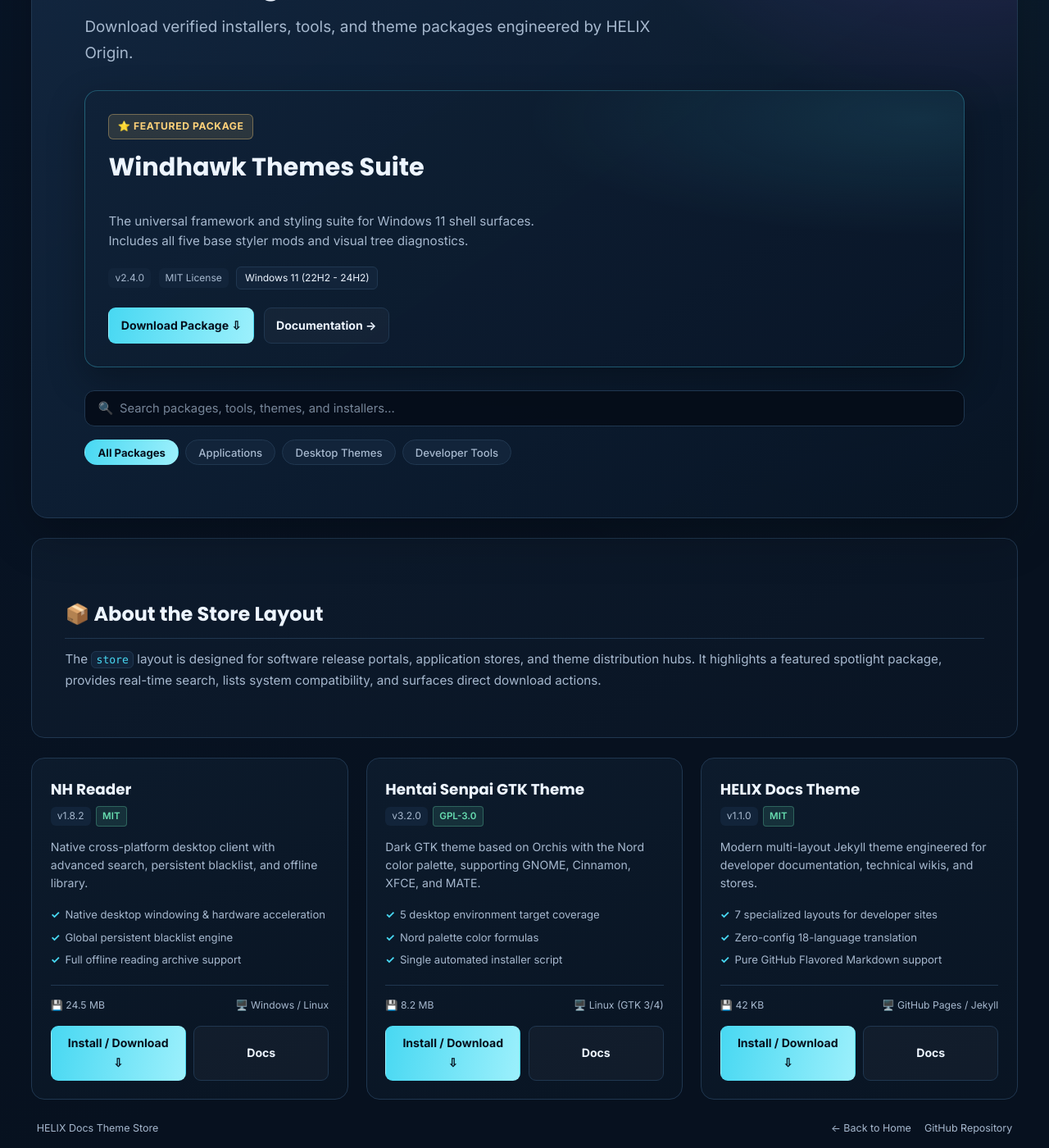
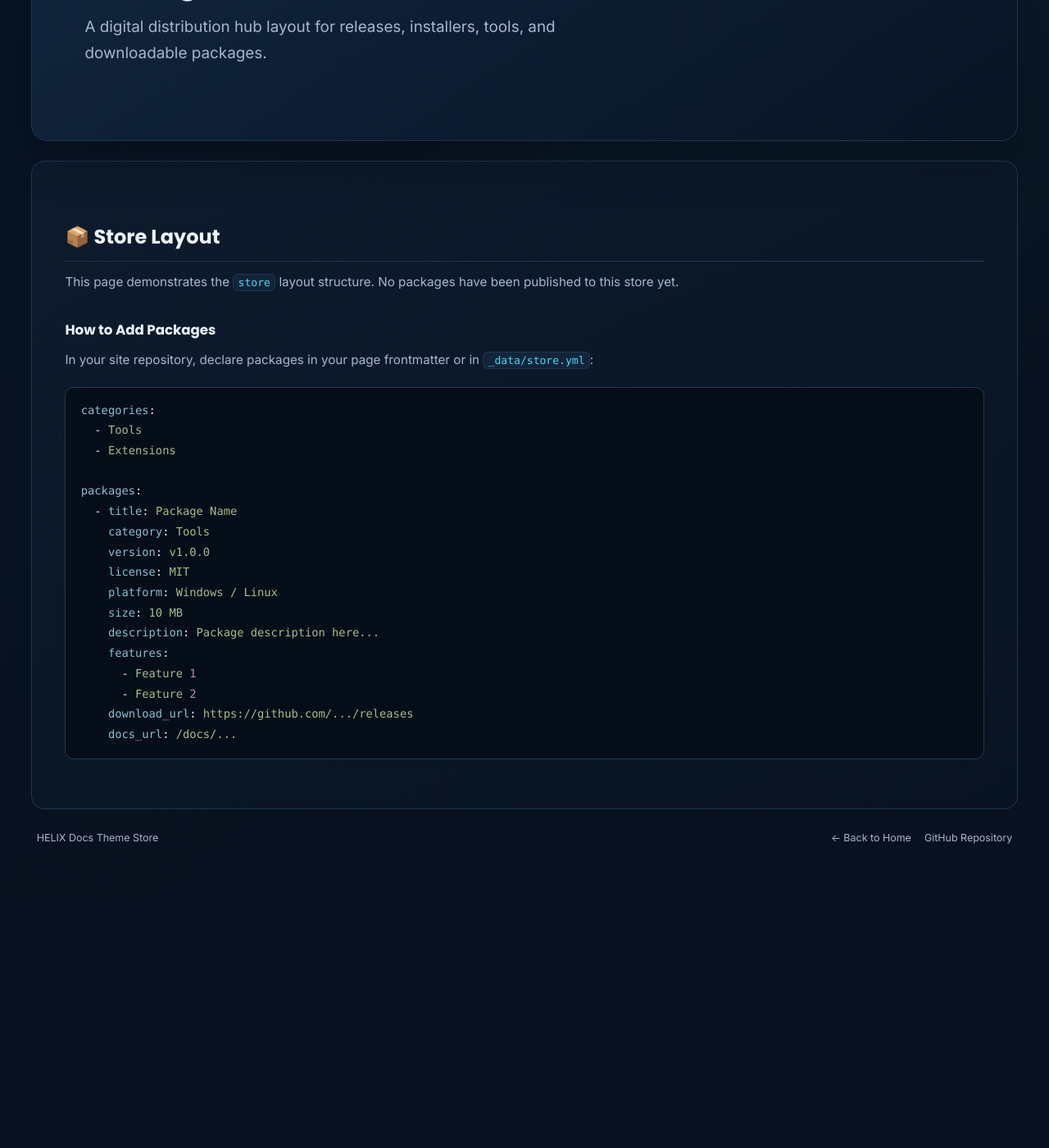
Before and after one commit to HELIX-Origin/helix-docs, a Jekyll site: the page built from store.md, in a window 1280 px wide and 1400 px high, scrolled down 357 px. Shown: the whole window at 82% size. Built offline with Jekyll 4.4.1, drawn with Linux system fonts in a browser that asks for light colours; after the commit the page ends 1451 px from its top, so only the background shows below that; some of the changed text lies outside the part shown.

Commit message:
Remove mock themes and packages from templates; make toolbars conditional

````diff
--- a/_layouts/catalogue.html
+++ b/_layouts/catalogue.html
@@ -67,6 +67,7 @@
             {%- endif -%}
           </div>
 
+          {%- if catalogue_items and catalogue_items.size > 0 -%}
           <div class="catalogue-toolbar">
             <div class="catalogue-search-wrapper">
               <span class="catalogue-search-icon" aria-hidden="true">🔍</span>
@@ -82,6 +83,7 @@
             </div>
             {%- endif -%}
           </div>
+          {%- endif -%}
         </header>
 
         {%- if content and content != "" -%}
--- a/_layouts/store.html
+++ b/_layouts/store.html
@@ -104,6 +104,7 @@
           </div>
           {%- endif -%}
 
+          {%- if store_packages and store_packages.size > 0 -%}
           <div class="store-toolbar">
             <div class="store-search-wrapper">
               <span class="store-search-icon" aria-hidden="true">🔍</span>
@@ -119,6 +120,7 @@
             </div>
             {%- endif -%}
           </div>
+          {%- endif -%}
         </header>
 
         {%- if content and content != "" -%}
--- a/store.md
+++ b/store.md
@@ -1,67 +1,37 @@
 ---
 layout: store
-title: Package Store
-eyebrow: Distribution Center
-heading: HELIX Package & Add-on Store
-lead: Download verified installers, tools, and theme packages engineered by HELIX Origin.
-featured:
-  title: Windhawk Themes Suite
-  description: The universal framework and styling suite for Windows 11 shell surfaces. Includes all five base styler mods and visual tree diagnostics.
-  version: v2.4.0
-  license: MIT License
-  platform: Windows 11 (22H2 - 24H2)
-  download_url: https://github.com/HELIX-Origin/Windhawk-Themes/releases
-  docs_url: /docs/
+title: Store Template
+eyebrow: Layout Template
+heading: Package & Add-on Store
+lead: A digital distribution hub layout for releases, installers, tools, and downloadable packages.
+categories: []
+packages: []
+---
 
+## 📦 Store Layout
+
+This page demonstrates the `store` layout structure. No packages have been published to this store yet.
+
+### How to Add Packages
+
+In your site repository, declare packages in your page frontmatter or in `_data/store.yml`:
+
+```yaml
 categories:
-  - Applications
-  - Desktop Themes
-  - Developer Tools
+  - Tools
+  - Extensions
 
 packages:
-  - title: NH Reader
-    category: Applications
-    version: v1.8.2
+  - title: Package Name
+    category: Tools
+    version: v1.0.0
     license: MIT
     platform: Windows / Linux
-    size: 24.5 MB
-    description: Native cross-platform desktop client with advanced search, persistent blacklist, and offline library.
+    size: 10 MB
+    description: Package description here...
     features:
-      - Native desktop windowing & hardware acceleration
-      - Global persistent blacklist engine
-      - Full offline reading archive support
-    download_url: https://github.com/HELIX-Origin/NH-Reader/releases
-    docs_url: /docs/
-
-  - title: Hentai Senpai GTK Theme
-    category: Desktop Themes
-    version: v3.2.0
-    license: GPL-3.0
-    platform: Linux (GTK 3/4)
-    size: 8.2 MB
-    description: Dark GTK theme based on Orchis with the Nord color palette, supporting GNOME, Cinnamon, XFCE, and MATE.
-    features:
-      - 5 desktop environment target coverage
-      - Nord palette color formulas
-      - Single automated installer script
-    download_url: https://github.com/HELIX-Origin/Hentai-Senpai-Multi-DE-Theme/releases
-    docs_url: /docs/
-
-  - title: HELIX Docs Theme
-    category: Developer Tools
-    version: v1.1.0
-    license: MIT
-    platform: GitHub Pages / Jekyll
-    size: 42 KB
-    description: Modern multi-layout Jekyll theme engineered for developer documentation, technical wikis, and stores.
-    features:
-      - 7 specialized layouts for developer sites
-      - Zero-config 18-language translation
-      - Pure GitHub Flavored Markdown support
-    download_url: https://github.com/HELIX-Origin/helix-docs/releases
-    docs_url: /docs/
----
-
-## 📦 About the Store Layout
-
-The `store` layout is designed for software release portals, application stores, and theme distribution hubs. It highlights a featured spotlight package, provides real-time search, lists system compatibility, and surfaces direct download actions.
+      - Feature 1
+      - Feature 2
+    download_url: https://github.com/.../releases
+    docs_url: /docs/...
+```
````
Also changed, not shown: catalogue.md (+29 -48 lines).
